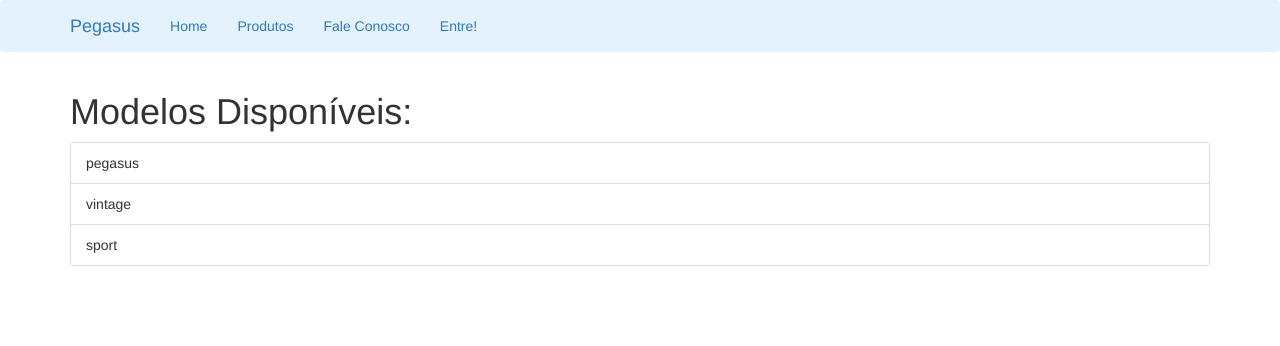
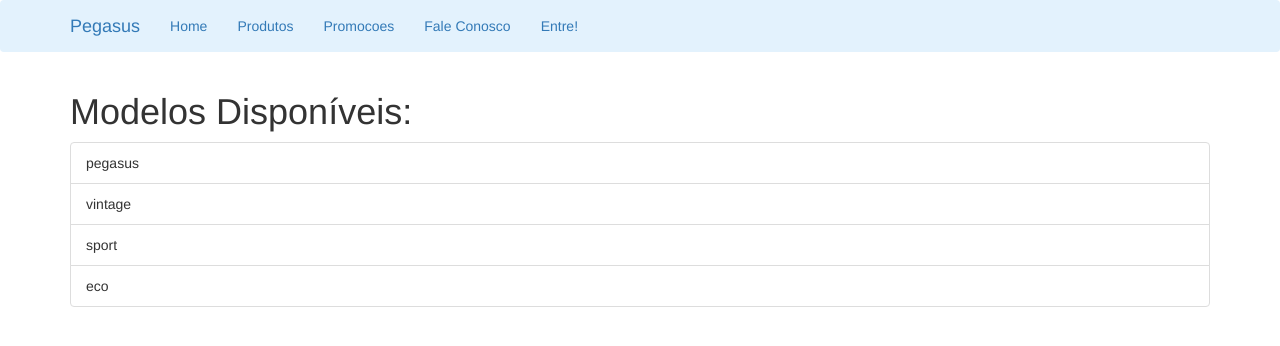
Before and after one commit to ljsenger/web-aula06-templates, a Flask app: page /modelos in a window 1280 px wide. Shown: the top 346 px of the page. Run offline with Flask 2, Linux system fonts and the light colour scheme; some libraries are stand-ins or nearby versions.

Commit message:
página com produtos em promocao

```diff
--- a/app.py
+++ b/app.py
@@ -2,7 +2,13 @@ from flask import Flask, render_template, request, json, url_for, redirect, make
 from flask_bootstrap import Bootstrap
 
 
-modelos={"0": "pegasus", "1": "vintage", "2": "sport"}
+#modelos={"0": "pegasus", "1": "vintage", "2": "sport"}
+modelos = { "0":  {"nome": "pegasus", "preco": 500, "promocao": False},
+            "1":  {"nome": "vintage", "preco": 1500, "promocao": False},
+            "2":  {"nome": "sport",   "preco": 1500, "promocao": True},
+            "3":  {"nome": "eco",     "preco": 759, "promocao": True}
+}
+
 
 app = Flask("app")
 bootstrap = Bootstrap(app)
@@ -21,6 +27,10 @@ def user(name):
 @app.route("/modelos")
 def produtos():
     return render_template("produtos.html", m=modelos)
+
+@app.route("/promocoes")
+def promocoes():
+    return render_template("promocoes.html", m=modelos)
 
 @app.route('/favicon.ico')
 def favicon():
--- a/templates/index.html
+++ b/templates/index.html
@@ -19,6 +19,7 @@
             <ul class="nav navbar-nav">
 				<li><a href="/">Home</a></li>
 				<li><a href={{ url_for('produtos') }}>Produtos</a></li>
+				<li><a href={{ url_for('promocoes') }}>Promocoes</a></li>
 				<li><a href="/">Fale Conosco</a></li>
 				<li><a href="/login"> {% if getUser() %}
 									 	Olá {{ getUser() }} !
--- a/templates/macros.html
+++ b/templates/macros.html
@@ -1,3 +1,9 @@
 {% macro listaModelos(modelo) %}
-<li class="list-group-item"> {{modelo}} </li>
+<li class="list-group-item"> {{modelo["nome"]}} </li>
 {% endmacro %}
+
+{% macro listaModelosPromocao(modelo) %}
+{% if modelo["promocao"] %}
+<li class="list-group-item"> {{modelo["nome"]}} </li>
+{% endif %}
+{% endmacro %}
```
Also changed, not shown: templates/promocoes.html (added, +13 -0 lines).
